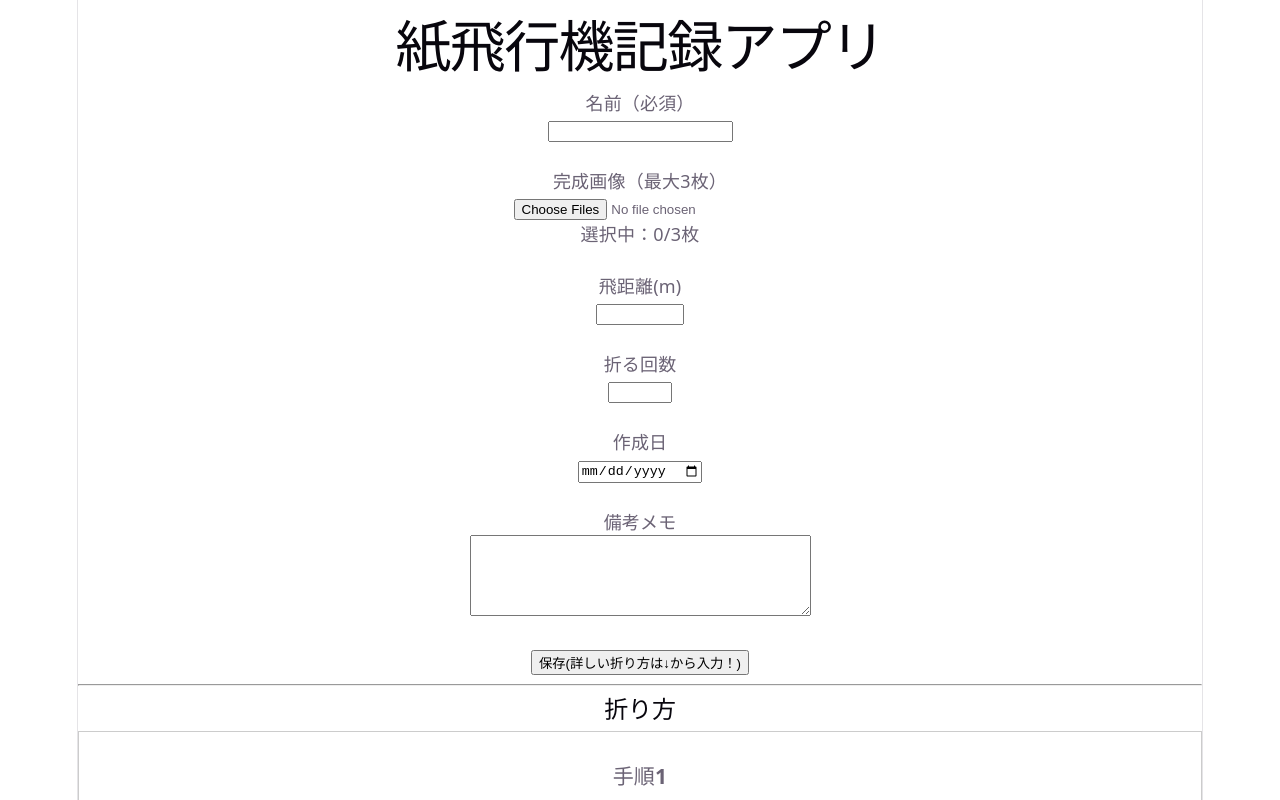
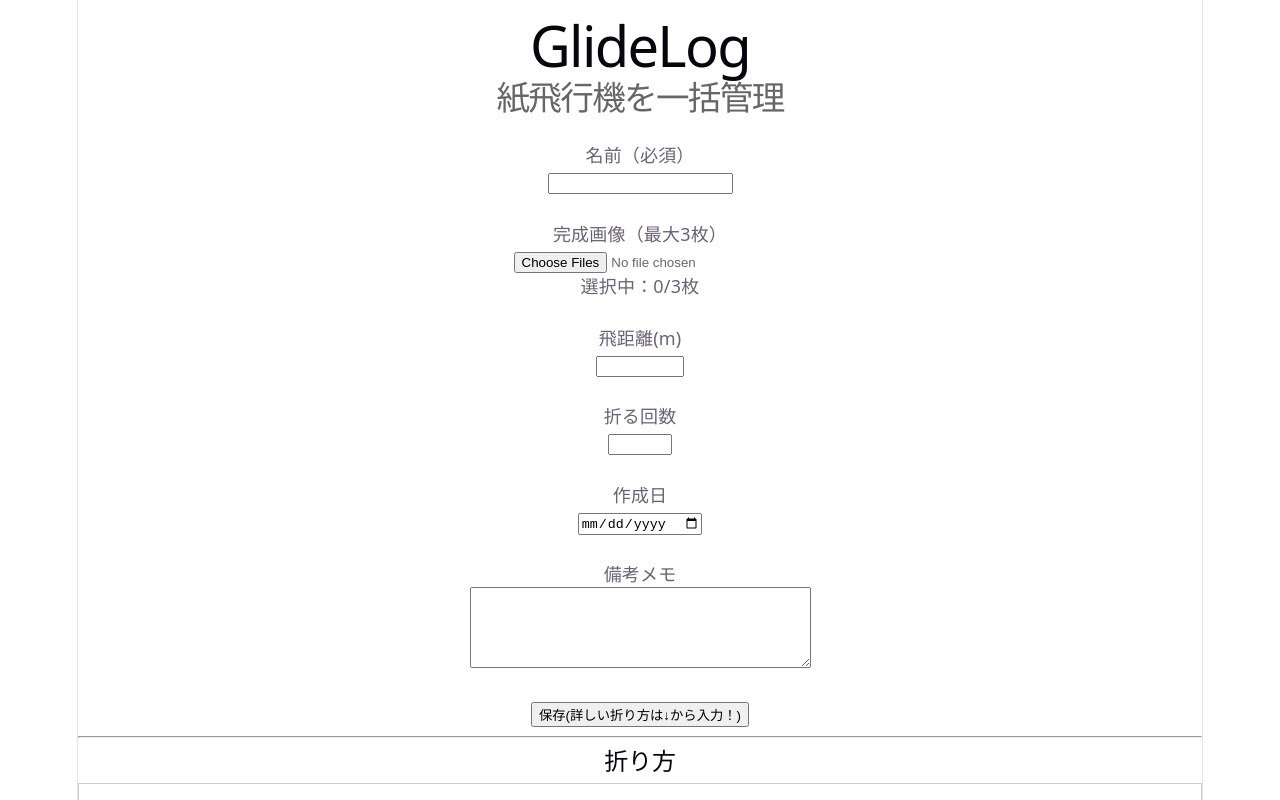
Before and after one commit to csta24035/paper-airplane-app, a React (Vite) app in the folder paper-airplane-app/: page /#/ in a window 1280 px wide. Shown: the top 800 px of the page. Built offline with nearby package versions, Linux system fonts and the light colour scheme.

Commit message:
タイトル変更

```diff
--- a/paper-airplane-app/src/pages/ListPage.tsx
+++ b/paper-airplane-app/src/pages/ListPage.tsx
@@ -2,12 +2,17 @@ type Props = {
   children: React.ReactNode;
 };
 
-function ListPage({
-  children,
-}: Props) {
+function ListPage({ children }: Props) {
   return (
     <div>
-      <h1>紙飛行機記録アプリ</h1>
+      <h1>
+        GlideLog
+        <br />{/* 1回目の改行 */}
+        <br />{/* 2回目の改行 */}
+        <span style={{ display: 'block', fontSize: '0.6em', fontWeight: 'normal', color: '#666' }}>
+          紙飛行機を一括管理
+        </span>
+      </h1>
 
       {children}
     </div>
```
